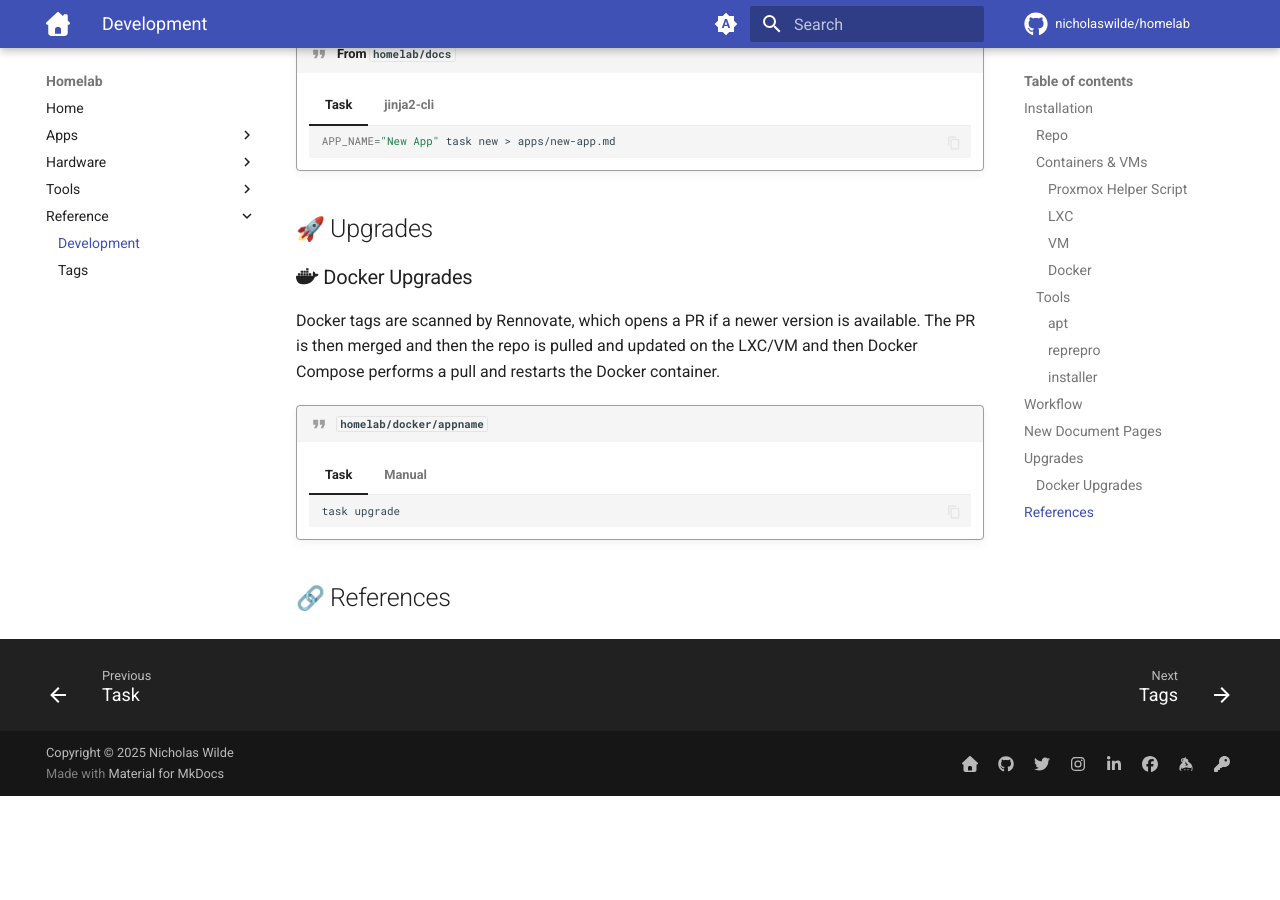
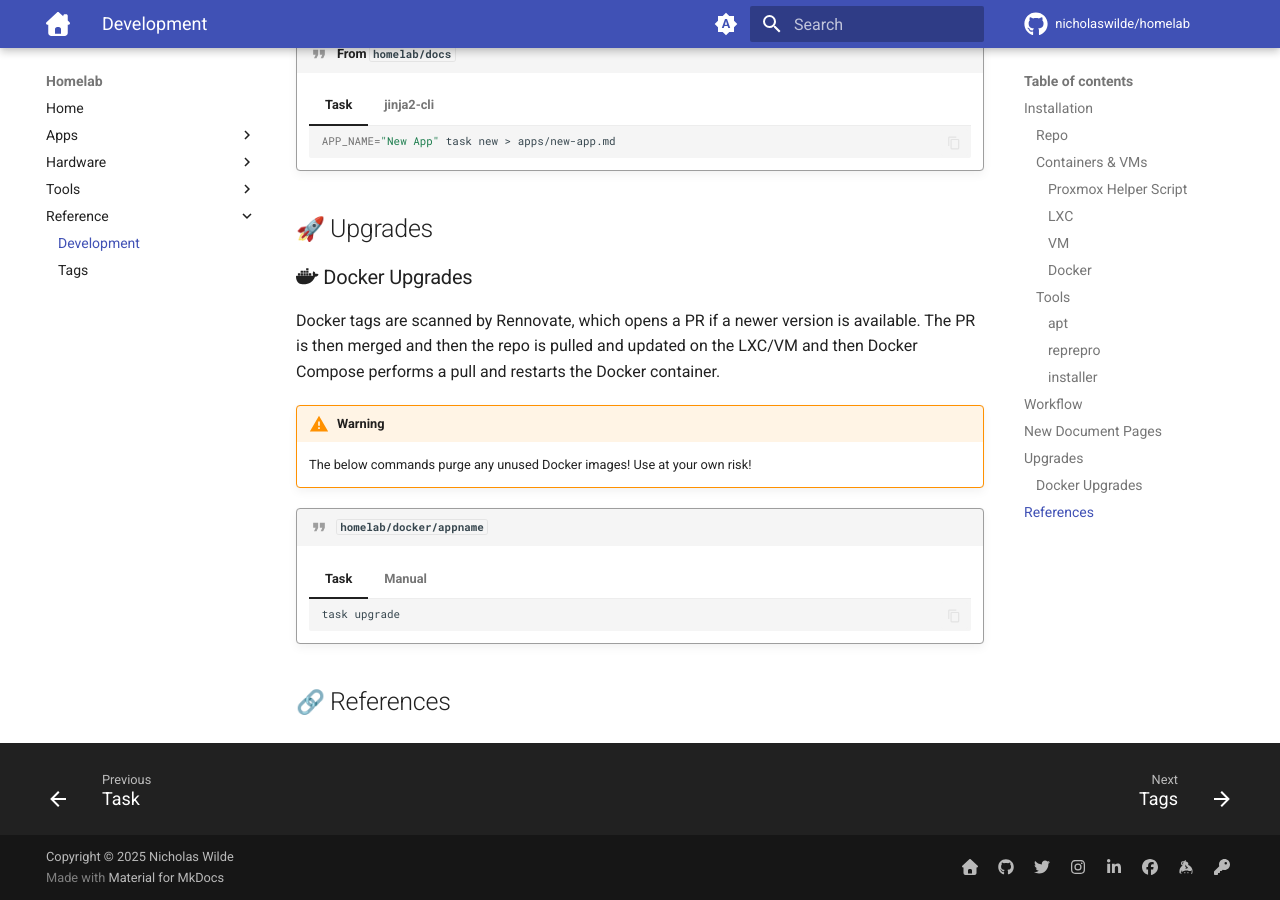
Before and after one commit to nicholaswilde/homelab, an MkDocs documentation site: the page built from docs/reference/development.md, in a window 1280 px wide and 900 px high, scrolled down 2274 px. Built offline with MkDocs 1.6.1 and Material for MkDocs 9.7.7, drawn with Linux system fonts in a browser that asks for light colours; emoji names are drawn with the system emoji font; comment, search, counter and statistics services are not loaded; before the commit the page ends 3070 px from its top, so only the background shows below that; some of the changed lines change nothing that is shown.

Commit message:
Update development.md

````diff
--- a/docs/reference/development.md
+++ b/docs/reference/development.md
@@ -103,6 +103,10 @@
 Docker tags are scanned by Rennovate, which opens a PR if a newer version is available.
 The PR is then merged and then the repo is pulled and updated on the LXC/VM and then Docker Compose performs a pull and restarts the Docker container.
 
+!!! warning
+
+    The below commands purge any unused Docker images! Use at your own risk!
+
 !!! quote "`homelab/docker/appname`"
 
     === "Task"
@@ -116,8 +120,8 @@
         ```shell
         (
           git pull origin
-          docker compose -d
-          docker purge
+          docker compose up --force-recreate --build -d
+          docker image prune -a -f
         )
         ```
 
````
